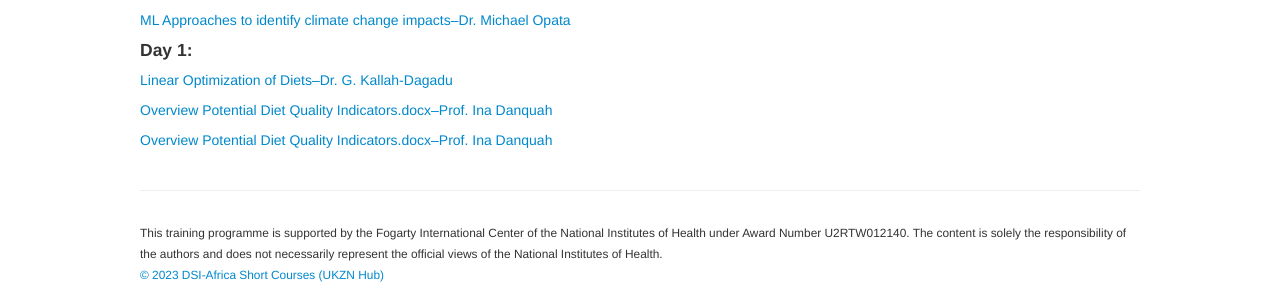
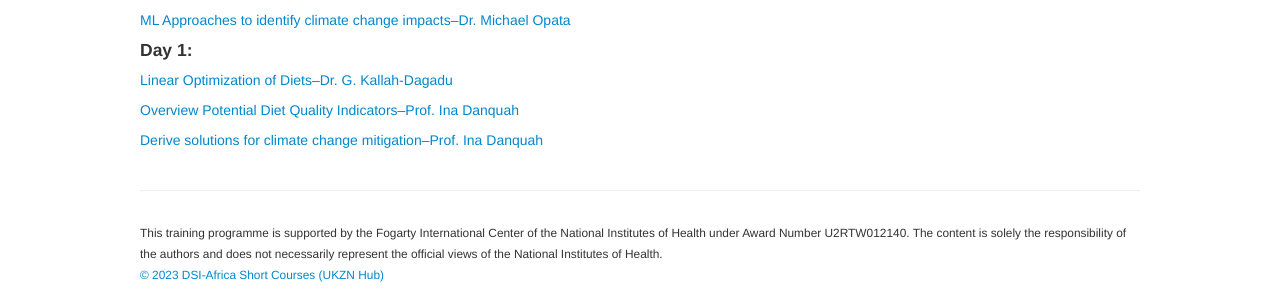
Before and after one commit to ccfscourseukzn/ccfscourseukzn.github.io, a Jekyll site: the page built from pages/lectures.md, in a window 1280 px wide. Shown: the part 1202-1494 px from the top of the page. Built offline with Jekyll 4.4.1, drawn with Linux system fonts in a browser that asks for light colours.

Commit message:
Update lectures.md

```diff
--- a/pages/lectures.md
+++ b/pages/lectures.md
@@ -63,6 +63,6 @@ Below you'll find a list of links to lecture notes and code as well as links to
 
 <a href="https://ccfscourseukzn.github.io/PDFLectures/Diet optimization.pdf" download> Linear Optimization of Diets--Dr. G. Kallah-Dagadu</a> <br>
 
-<a href="https://ccfscourseukzn.github.io/PDFLectures/Overview_PotentialDietQualityIndicators_14.12.2022_revised.docx" download> Overview Potential Diet Quality Indicators.docx--Prof. Ina Danquah</a> <br>
+<a href="https://ccfscourseukzn.github.io/PDFLectures/Overview_PotentialDietQualityIndicators_14.12.2022_revised.docx" download> Overview Potential Diet Quality Indicators--Prof. Ina Danquah</a> <br>
 
-<a href="https://ccfscourseukzn.github.io/PDFLectures/Overview_PotentialDietQualityIndicators_14.12.2022_revised.docx" download> Overview Potential Diet Quality Indicators.docx--Prof. Ina Danquah</a> <br>
+<a href="https://ccfscourseukzn.github.io/PDFLectures/DSI_Durban_July2023_Mitigation_for_share.pdf" download> Derive solutions for climate change mitigation--Prof. Ina Danquah</a> <br>
```
